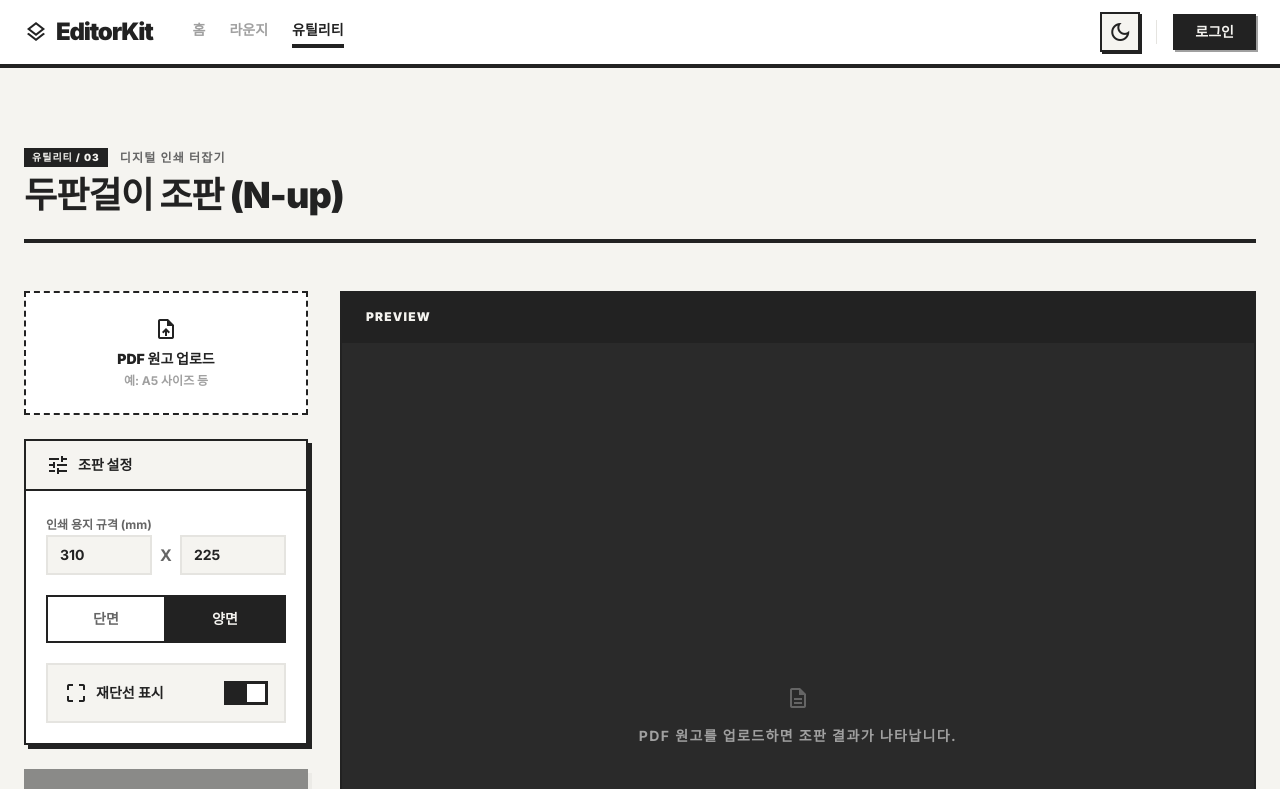
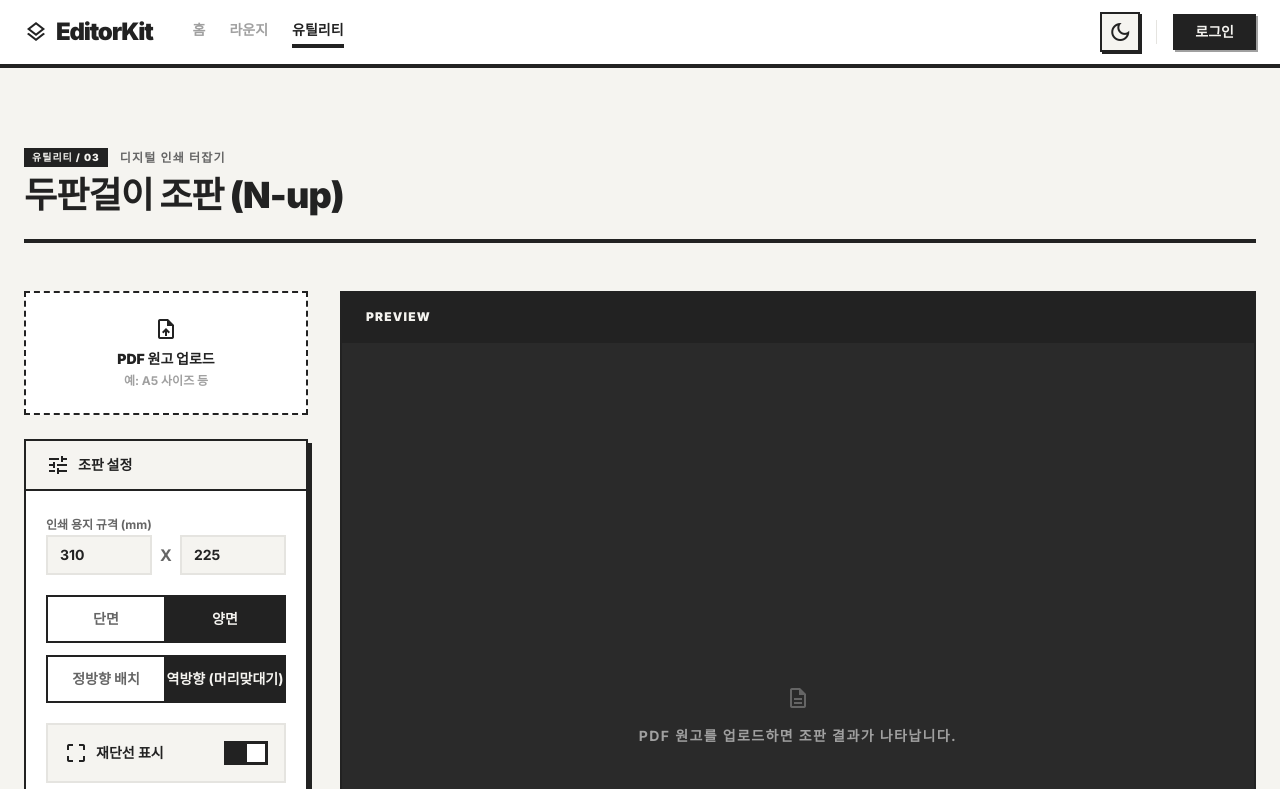
Before and after one commit to SDhoecheol/editor-kit, a Next.js app: page /tools/n-up in a window 1280 px wide. Shown: the top 789 px of the page. Built offline with nearby package versions, Linux system fonts and the light colour scheme; no server answers.

Commit message:
feat: N-up 정방향/역방향 배치 옵션 추가

```diff
--- a/app/tools/n-up/page.tsx
+++ b/app/tools/n-up/page.tsx
@@ -13,6 +13,7 @@ export default function NUpPage() {
   const [paperW, setPaperW] = useState<number>(310);
   const [paperH, setPaperH] = useState<number>(225);
   const [sides, setSides] = useState<1 | 2>(2);
+  const [isHeadToHead, setIsHeadToHead] = useState<boolean>(true);
   const [cropMarks, setCropMarks] = useState<boolean>(true);
 
   const [previewPageIndex, setPreviewPageIndex] = useState<number>(0);
@@ -95,7 +96,7 @@ export default function NUpPage() {
     for (let r = 0; r < rows; r++) {
       for (let c = 0; c < cols; c++) {
         const mappedC = isBack ? cols - 1 - c : c;
-        const isRotated180 = ((mappedC + r) % 2 === 1);
+        const isRotated180 = isHeadToHead ? ((mappedC + r) % 2 === 1) : false;
 
         const x = offsetX + (c * slotW_pt);
         const y = sheetH - offsetY - ((r + 1) * slotH_pt);
@@ -175,7 +176,7 @@ export default function NUpPage() {
       }
     }, 400);
   // eslint-disable-next-line react-hooks/exhaustive-deps
-  }, [fileBuffer, paperW, paperH, sides, cropMarks, totalN, previewPageIndex]);
+  }, [fileBuffer, paperW, paperH, sides, isHeadToHead, cropMarks, totalN, previewPageIndex]);
 
   const handleDownload = async () => {
     if (!fileBuffer || !fileName || totalN === 0) return;
@@ -269,6 +270,7 @@ export default function NUpPage() {
                 </div>
               )}
 
+              <div className="space-y-3">
                 <div className="grid grid-cols-2 gap-0 border-2 border-[#222222] dark:border-[#444444]">
                   <button onClick={() => setSides(1)} className={`py-3 flex flex-col items-center justify-center transition-all border-r-2 border-[#222222] dark:border-[#444444] ${sides === 1 ? 'bg-[#222222] text-[#F5F4F0] dark:bg-[#EAEAEA] dark:text-[#121212]' : 'bg-white dark:bg-[#1E1E1E] text-[#666666] dark:text-[#A0A0A0] hover:bg-[#F5F4F0] dark:hover:bg-[#2A2A2A]'}`}>
                     <span className="font-bold text-sm">단면</span>
@@ -276,6 +278,16 @@ export default function NUpPage() {
                   <button onClick={() => setSides(2)} className={`py-3 flex flex-col items-center justify-center transition-all ${sides === 2 ? 'bg-[#222222] text-[#F5F4F0] dark:bg-[#EAEAEA] dark:text-[#121212]' : 'bg-white dark:bg-[#1E1E1E] text-[#666666] dark:text-[#A0A0A0] hover:bg-[#F5F4F0] dark:hover:bg-[#2A2A2A]'}`}>
                     <span className="font-bold text-sm">양면</span>
                   </button>
+                </div>
+
+                <div className="grid grid-cols-2 gap-0 border-2 border-[#222222] dark:border-[#444444]">
+                  <button onClick={() => setIsHeadToHead(false)} className={`py-3 flex flex-col items-center justify-center transition-all border-r-2 border-[#222222] dark:border-[#444444] ${!isHeadToHead ? 'bg-[#222222] text-[#F5F4F0] dark:bg-[#EAEAEA] dark:text-[#121212]' : 'bg-white dark:bg-[#1E1E1E] text-[#666666] dark:text-[#A0A0A0] hover:bg-[#F5F4F0] dark:hover:bg-[#2A2A2A]'}`}>
+                    <span className="font-bold text-sm">정방향 배치</span>
+                  </button>
+                  <button onClick={() => setIsHeadToHead(true)} className={`py-3 flex flex-col items-center justify-center transition-all ${isHeadToHead ? 'bg-[#222222] text-[#F5F4F0] dark:bg-[#EAEAEA] dark:text-[#121212]' : 'bg-white dark:bg-[#1E1E1E] text-[#666666] dark:text-[#A0A0A0] hover:bg-[#F5F4F0] dark:hover:bg-[#2A2A2A]'}`}>
+                    <span className="font-bold text-sm">역방향 (머리맞대기)</span>
+                  </button>
+                </div>
               </div>
 
               <div className="flex items-center justify-between border-2 border-[#E5E4E0] dark:border-[#333333] p-4 bg-[#F5F4F0] dark:bg-[#121212]">
```
Lines whose indentation alone changed are shown as unchanged.
